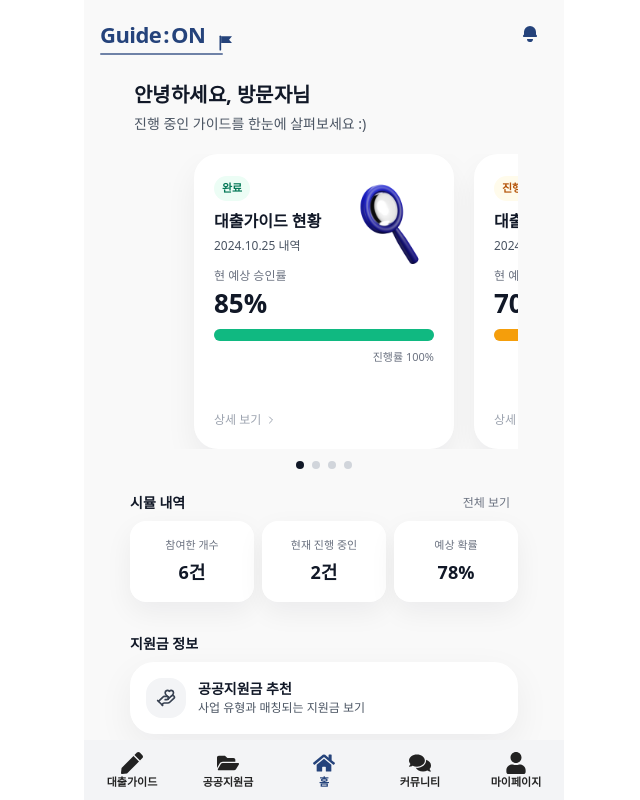
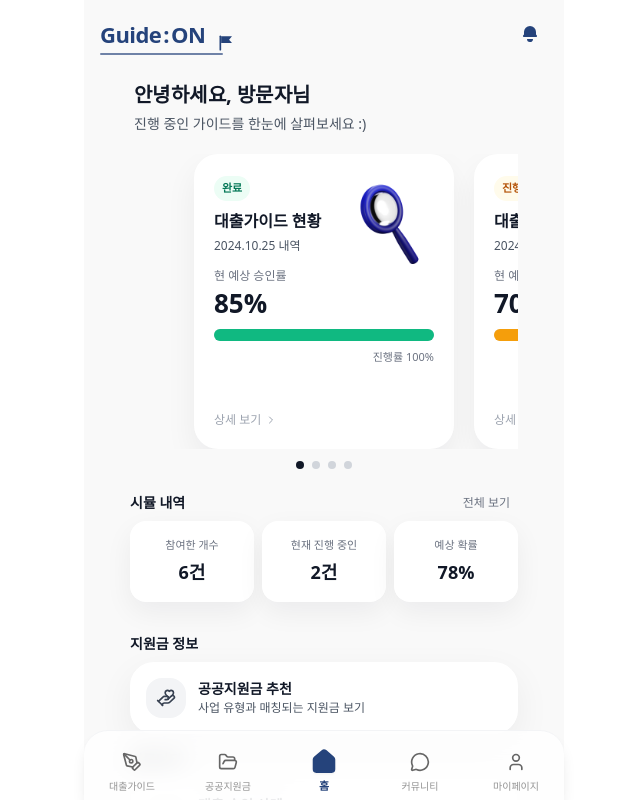
Before and after one commit to guide-on/frontend, a React (Vite) app: page / in a window 1280 px wide. Shown: the whole page, without its empty margins (316-956 px from the left). Built offline with nearby package versions, Linux system fonts and the light colour scheme; no server answers; a web font is replaced by a local one.

Commit message:
feat: navbar UI 변경

```diff
--- a/src/components/common/Navbar.tsx
+++ b/src/components/common/Navbar.tsx
@@ -1,19 +1,19 @@
 import { colors } from '../../styles/colors';
 import { Link, useLocation } from 'react-router-dom';
 import {
-  FaPen,
-  FaFolderOpen,
-  FaHome,
-  FaComments,
-  FaUser,
-} from 'react-icons/fa';
+  PenTool,
+  FolderOpen,
+  Home,
+  MessageCircle,
+  User,
+} from 'lucide-react';
 
 const navItems = [
-  { to: '/guide', label: '대출가이드', icon: <FaPen size={22} /> },
-  { to: '/support', label: '공공지원금', icon: <FaFolderOpen size={22} /> },
-  { to: '/', label: '홈', icon: <FaHome size={22} /> },
-  { to: '/community', label: '커뮤니티', icon: <FaComments size={22} /> },
-  { to: '/mypage', label: '마이페이지', icon: <FaUser size={22} /> },
+  { to: '/guide', label: '대출가이드', icon: PenTool },
+  { to: '/support', label: '공공지원금', icon: FolderOpen },
+  { to: '/', label: '홈', icon: Home },
+  { to: '/community', label: '커뮤니티', icon: MessageCircle },
+  { to: '/mypage', label: '마이페이지', icon: User },
 ];
 
 const Navbar = () => {
@@ -27,25 +27,49 @@ const Navbar = () => {
 
   return (
     <nav
-      className="fixed bottom-0 left-1/2 transform -translate-x-1/2 z-50 w-full max-w-[480px] flex"
+      className="fixed bottom-0 left-1/2 transform -translate-x-1/2 z-50 w-full max-w-[480px] flex bg-white/80 backdrop-blur-md shadow-lg rounded-t-3xl"
       style={{
         borderTop: `1px solid ${colors.gray}`,
-        backgroundColor: colors.gray,
-        height: 60,
+        height: 70,
       }}
     >
       {navItems.map((item) => {
         const active = isActive(item.to);
+        const IconComponent = item.icon;
         return (
           <Link
             key={item.to}
             to={item.to}
-            className="flex-1 flex flex-col items-center justify-center font-bold"
-            style={{ color: active ? colors.navy : '#222' }}
+            className={`flex-1 flex flex-col items-center justify-center font-medium relative transition-all duration-300 ease-in-out transform ${
+              active ? 'scale-110' : 'scale-100 hover:scale-105'
+            }`}
+            style={{
+              color: active ? colors.navy : '#666',
+              paddingTop: active ? '8px' : '12px'
+            }}
             aria-current={active ? 'page' : undefined}
           >
-            {item.icon}
-            <span className="text-[11px] leading-4">{item.label}</span>
+            <div className={`relative transition-all duration-300 ${active ? 'mb-1' : 'mb-2'}`}>
+              <IconComponent
+                size={active ? 24 : 20}
+                className={`transition-all duration-300 ${active ? 'drop-shadow-sm' : ''}`}
+                strokeWidth={active ? 2.5 : 2}
+                fill={active ? colors.navy : 'none'}
+              />
+            </div>
+            <span
+              className={`text-[10px] leading-3 transition-all duration-300 ${
+                active ? 'font-semibold opacity-100' : 'font-normal opacity-70'
+              }`}
+            >
+              {item.label}
+            </span>
+            {active && (
+              <div
+                className="absolute -bottom-1 w-12 h-1 rounded-full transition-all duration-300"
+                style={{ backgroundColor: colors.navy }}
+              />
+            )}
           </Link>
         );
       })}
```
